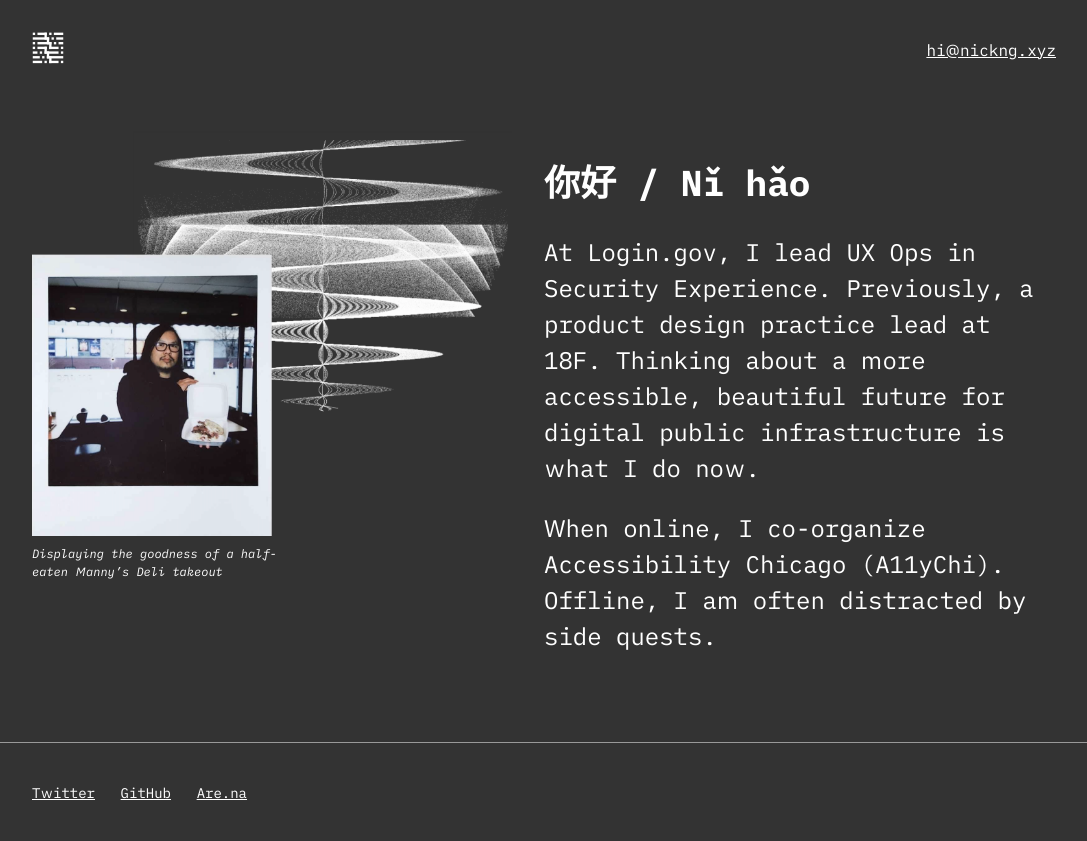
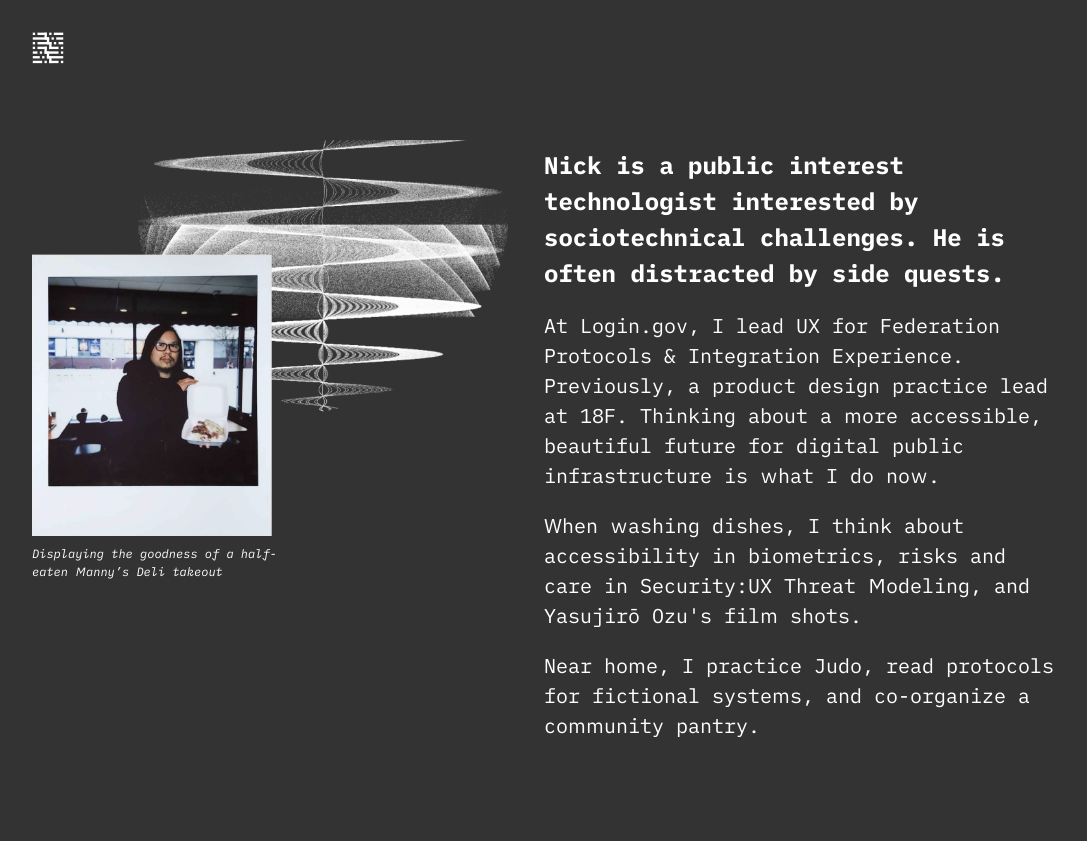
Before and after one commit to nickttng/nickng.co-2024, a plain HTML site: page index.html in a window 1280 px wide. Shown: the whole page, without its empty margins (96-1183 px from the left). After the commit the page ends 800 px from the top, so only its background shows below. Drawn offline with nearby package versions, Linux system fonts and the light colour scheme.

Commit message:
Update index

```diff
--- a/index.html
+++ b/index.html
@@ -1,7 +1,7 @@
 <!DOCTYPE html>
 <html lang="en">
   <head>
-    <title>Nick Ng, UX</title>
+    <title>Nick Ng Dot Co</title>
     <meta name="viewport" content="width=device-width, initial-scale=1">
     <link rel="stylesheet" href="https://unpkg.com/tachyons@4.12.0/css/tachyons.min.css"/>
     <link rel="stylesheet" href="css/main.css">
@@ -12,9 +12,6 @@
         <!--nav-->
         <nav class="dt w-100 border-box">
           <img src="img/icon-nn.svg" class="dib w2 h2" alt="Nick Ng - Identity Logo">
-          <div class="dtc v-mid w-75 tr">
-            <a class="link dim white f6 f5-ns dib underline" href="mailto:hi@nickng.xyz" title="Email">hi@nickng.xyz</a>
-          </div>
         </nav>
         <!--intro----->
         <div class="cf mt5">
@@ -24,23 +21,14 @@
           </div>
           <div class="fl w-100 w-50-ns pl3-m">
             <div class="white lh-copy">
-              <h1 class="f2">你好 / Nǐ hǎo</h1>
-              <p class="f3">At Login.gov, I lead UX Ops in Security Experience. Previously, a product design practice lead at 18F. Thinking about a more accessible, beautiful future for digital public infrastructure is what I do now.</p>
-              <p class="f3">When online, I co-organize Accessibility Chicago (A11yChi). Offline, I am often distracted by side quests.</p>
+              <h1 class="f3">Nick is a public interest technologist interested by sociotechnical challenges. He is often distracted by side quests.</h1>
+              <p class="f4">At Login.gov, I lead UX for Federation Protocols & Integration Experience. Previously, a product design practice lead at 18F. Thinking about a more accessible, beautiful future for digital public infrastructure is what I do now.</p>
+              <p class="f4">When washing dishes, I think about accessibility in biometrics, risks and care in Security:UX Threat Modeling, and Yasujirō Ozu's film shots.</p>
+              <p class="f4">Near home, I practice Judo, read protocols for fictional systems, and co-organize a community pantry.</p>
             </div>
           </div>
         </div>
       </div>
-      <!--footer-->
-      <footer class="mt5-ns pv4 bt b--white-50 white">
-        <div class="mh6-ns ma2 ma3-m ma2">
-        <div class="mt2">
-          <a href="https://twitter.com/nickttng" title="Twitter" class="f6 dib pr2 white dim">Twitter</a>
-          <a href="https://github.com/nickttng" title="GitHub" class="f6 dib ph2 white dim">GitHub</a>
-          <a href="https://www.are.na/nick-ng" title="Privacy" class="f6 dib pl2 white dim">Are.na</a>
-        </div>
-        </div>
-      </footer>
     </div>
   </body>
 </html>
```
Also changed, not shown: 2 other files.
